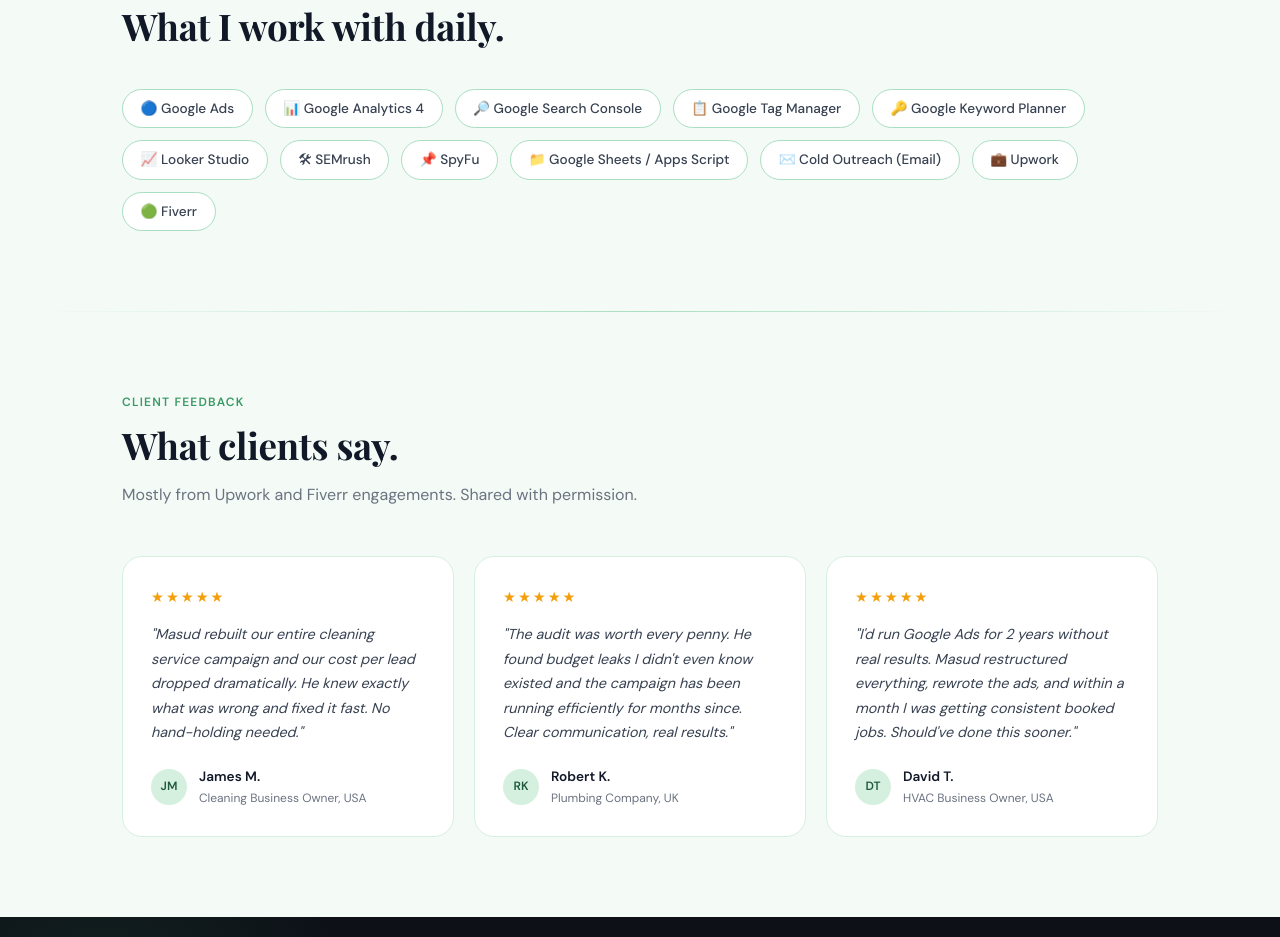
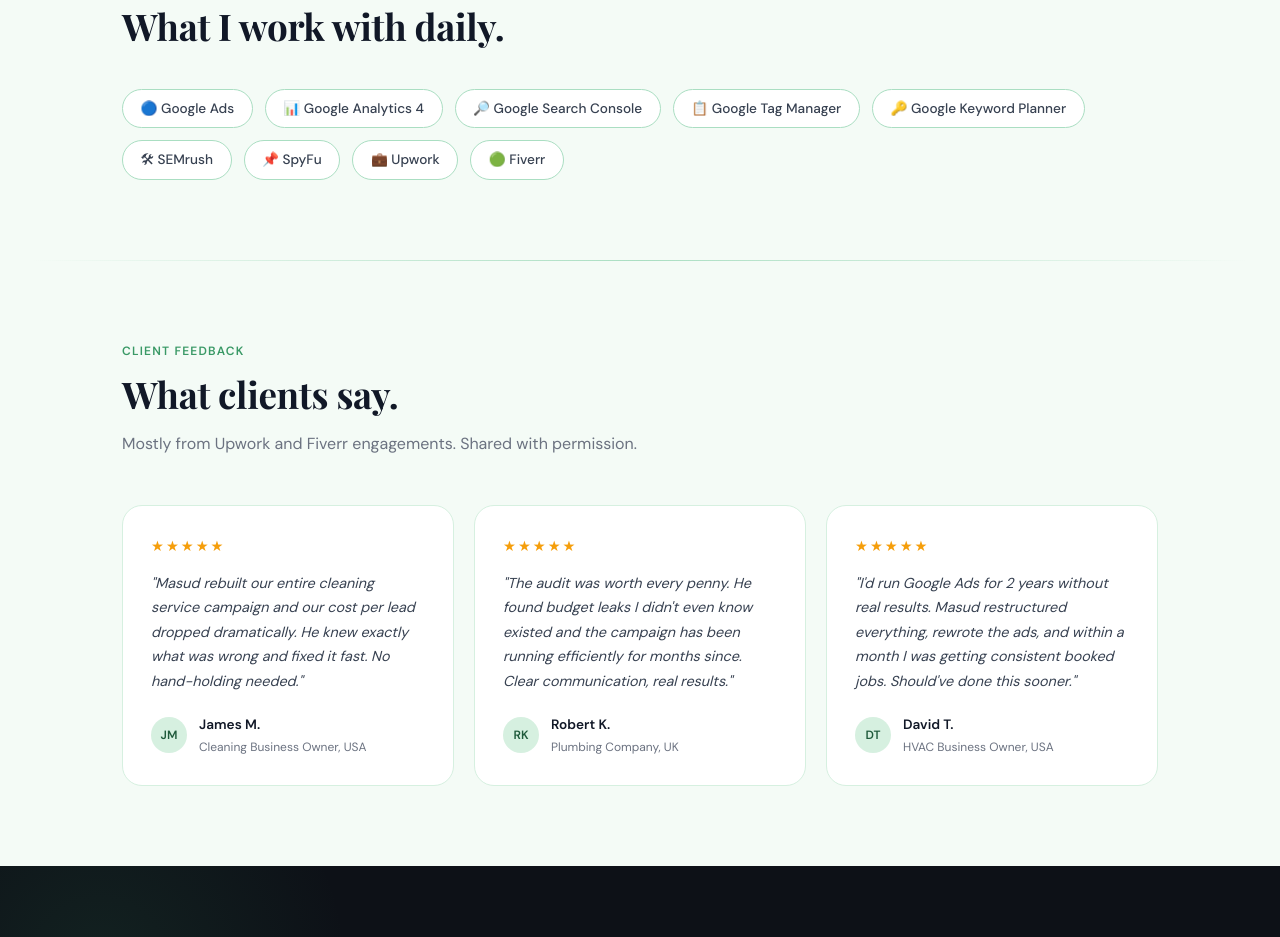
Before and after one commit to marketermasud/ppcadsmymasud, a plain HTML site: page index.html in a window 1280 px wide. Shown: the part 3828-4765 px from the top of the page. Drawn offline with nearby package versions, Linux system fonts and the light colour scheme.

Commit message:
Update index.html

```diff
--- a/index.html
+++ b/index.html
@@ -1094,11 +1094,8 @@
     <div class="tool-pill">🔎 Google Search Console</div>
     <div class="tool-pill">📋 Google Tag Manager</div>
     <div class="tool-pill">🔑 Google Keyword Planner</div>
-    <div class="tool-pill">📈 Looker Studio</div>
     <div class="tool-pill">🛠 SEMrush</div>
     <div class="tool-pill">📌 SpyFu</div>
-    <div class="tool-pill">📁 Google Sheets / Apps Script</div>
-    <div class="tool-pill">✉️ Cold Outreach (Email)</div>
     <div class="tool-pill">💼 Upwork</div>
     <div class="tool-pill">🟢 Fiverr</div>
   </div>
```
